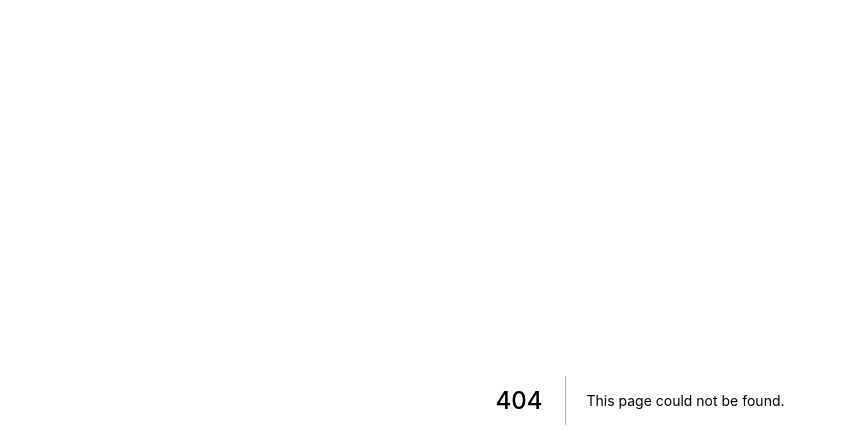
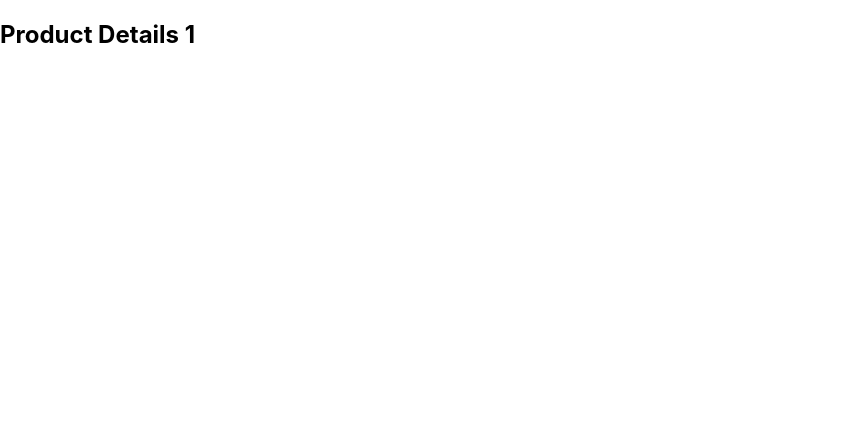
Before and after one commit to Neamul01/first-next-app, a Next.js app: page /product/1 in a window 1280 px wide. Before the commit this address had no page. Shown: the top 448 px of the page, without its empty margins (0-846 px from the left). Built offline with nearby package versions, Linux system fonts and the light colour scheme.

Commit message:
nested route added

```diff
--- a/pages/blog/index.js
+++ b/pages/blog/index.js
@@ -1,6 +1,6 @@
 import React from 'react';
 
-const index = () => {
+const Blog = () => {
     return (
         <div>
             <h1>Blog page</h1>
@@ -8,4 +8,4 @@ const index = () => {
     );
 };
 
-export default index;
+export default Blog;
--- a/pages/blog/second.js
+++ b/pages/blog/second.js
@@ -1,6 +1,6 @@
 import React from 'react';
 
-const second = () => {
+const Second = () => {
     return (
         <div>
             <h2>Second Blog</h2>
@@ -8,4 +8,4 @@ const second = () => {
     );
 };
 
-export default second;
+export default Second;
--- /dev/null
+++ b/pages/product/[productId].js
@@ -0,0 +1,14 @@
+import { useRouter } from 'next/router';
+import React from 'react';
+
+const ProductDetails = () => {
+    // const product = useRouter();
+    const productId = useRouter().query.productId;
+    return (
+        <div>
+            <h2>Product Details {productId} </h2>
+        </div>
+    );
+};
+
+export default ProductDetails;
--- a/pages/blog/first.js
+++ b/pages/product/index.js
@@ -1,11 +1,11 @@
 import React from 'react';
 
-const first = () => {
+const Product = () => {
     return (
         <div>
-            <h2>First Blog</h2>
+            <h1>Product page</h1>
         </div>
     );
 };
 
-export default first;
+export default Product;
```
Also changed, not shown: pages/product/belt.js (added, +11 -0 lines).
